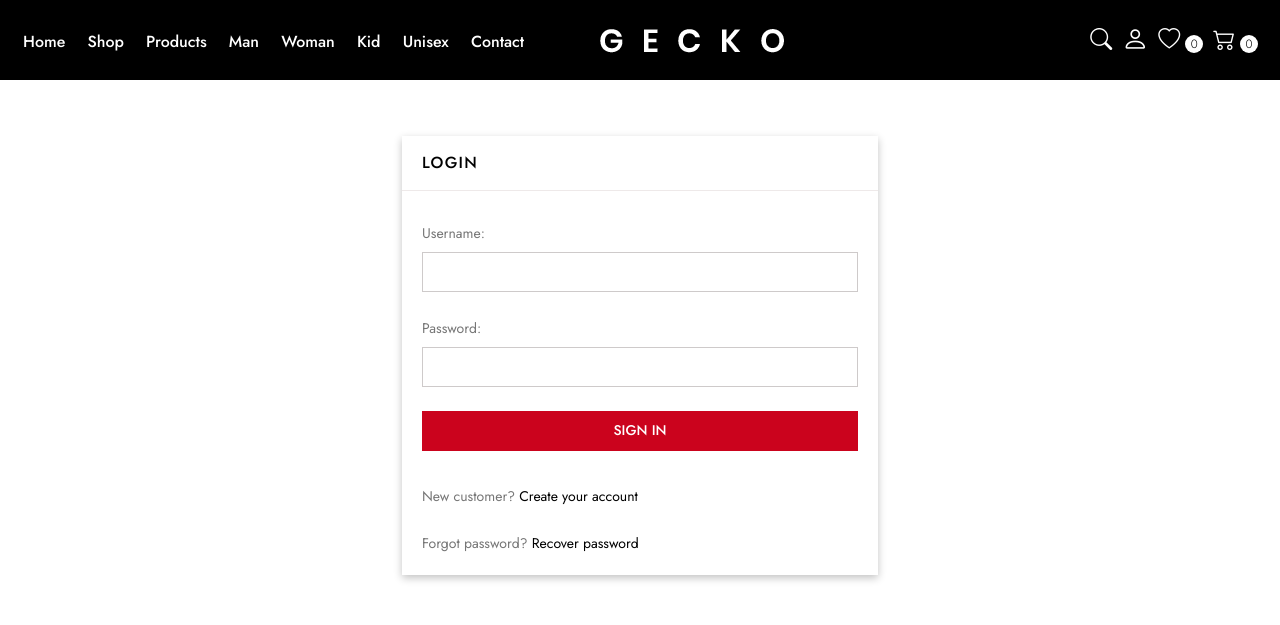
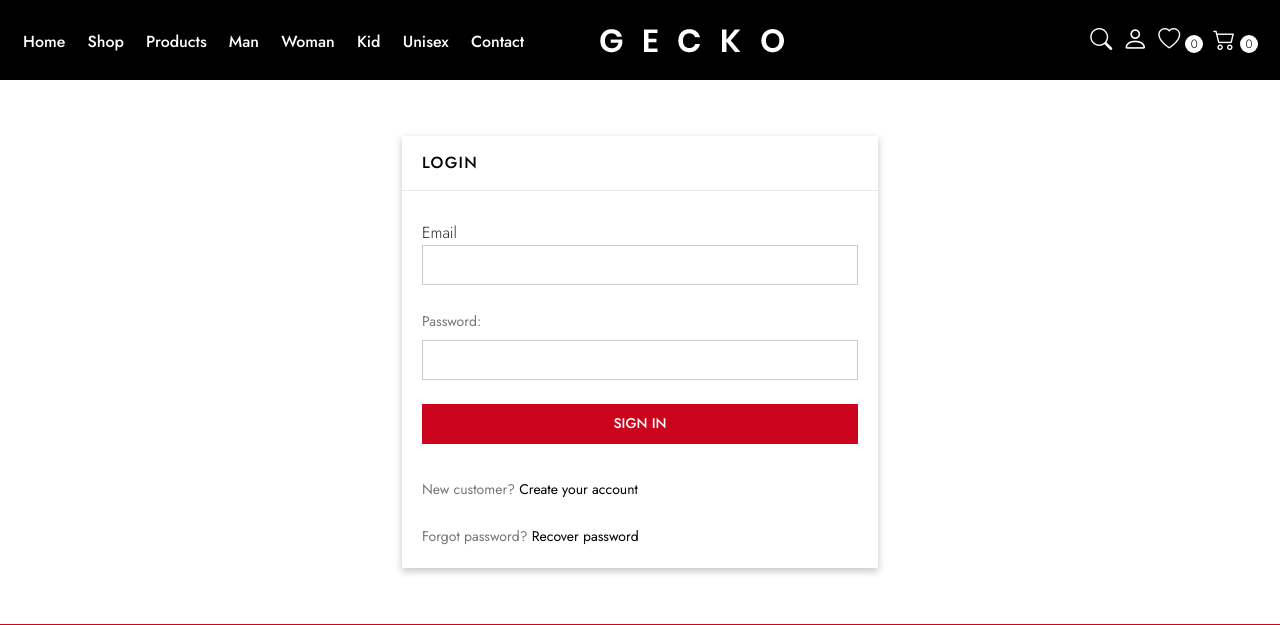
Before and after one commit to adamorujov/adamorujov.github.io, a Django app: page /login/ in a window 1280 px wide. Shown: the top 625 px of the page. Run offline with Django 4.2, Linux system fonts and the light colour scheme; data comes from the database, SQL or seed files in the repository; both versions use the stored data as it was after the commit; some libraries are stand-ins or nearby versions.

Commit message:
Yeni duzelisler

```diff
--- a/customer/views.py
+++ b/customer/views.py
@@ -46,7 +46,7 @@
                 login(request, user)
                 return redirect("index")
             else:
-                messages.info(request, "Please, enter correct username and password.")
+                messages.info(request, "Please, enter correct email and password.")
                 return redirect("customer:login")
         messages.info(request, "Invalid username or password.")
         return redirect("customer:login")
--- a/templates/index.html
+++ b/templates/index.html
@@ -23,9 +23,9 @@
                 <ul class="menuLinks">
                     <li><a href="{% url 'index' %}">Home</a></li>
                     <li class="menuShopLi"><a>Shop</a>
-                        <ul class="menuShopUl">
+                        <ul class="menuShopUl" style="display:block;">
                             {% for shop in shops %}
-                            <li><a href="{% url 'shop:products' %}?shop={{ shop.name }}">{{ shop.name }}</a></li>
+                            <li style=""><a href="{% url 'shop:products' %}?shop={{ shop.name }}">{{ shop.name }}</a></li>
                             {% empty %}
                             <li>No shop yet.</li>
                             {% endfor %}
@@ -324,7 +324,7 @@
                                     {% else %}
                                     <div class="addToCard">
 
-                                        <a href="{% url 'customer:login' %}" class="toCard modalShowerAddToCard">ADD TO CART</a>
+                                        <a href="{% url 'customer:login' %}" class="toCard ">ADD TO CART</a>
                                     </div>
                                     {% endif %}
                                 </div>
--- a/templates/login.html
+++ b/templates/login.html
@@ -34,7 +34,7 @@
                                 {% csrf_token %}
 
 
-                                {{ form.username.label_tag }}<br>
+                                Email<br>
                                 {{ form.username }}<br><br>
 
 
--- a/templates/products.html
+++ b/templates/products.html
@@ -103,7 +103,7 @@
                         {% else %}
                         <div class="addToCard">
 
-                            <a href="{% url 'customer:login' %}" class="toCard modalShowerAddToCard">ADD TO CART</a>
+                            <a href="{% url 'customer:login' %}" class="toCard">ADD TO CART</a>
                         </div>
                         {% endif %}
                     </div>
```
Also changed, not shown: db.sqlite3, media/1b8e8e0e-acdd-429a-986c-24ccb2254d05.webp (added), media/1c922412-1f8c-44c9-9dc6-931cd901c82e.webp (added), media/3b761920-a1bc-442c-b04d-6eafabc87e10.webp (added), media/4e466214-4714-4c30-874c-30351bda6435.webp (added), media/57c7f846-26e0-4a63-a643-fa6cbe66cac5.webp (added), media/Nike-Logo-1978-present.jpg (added), media/cb1951e7-0600-4f7a-9b26-12be8cd2bd01.webp (added), media/pyyixbczj6u5kiwhpjik.webp (added).
